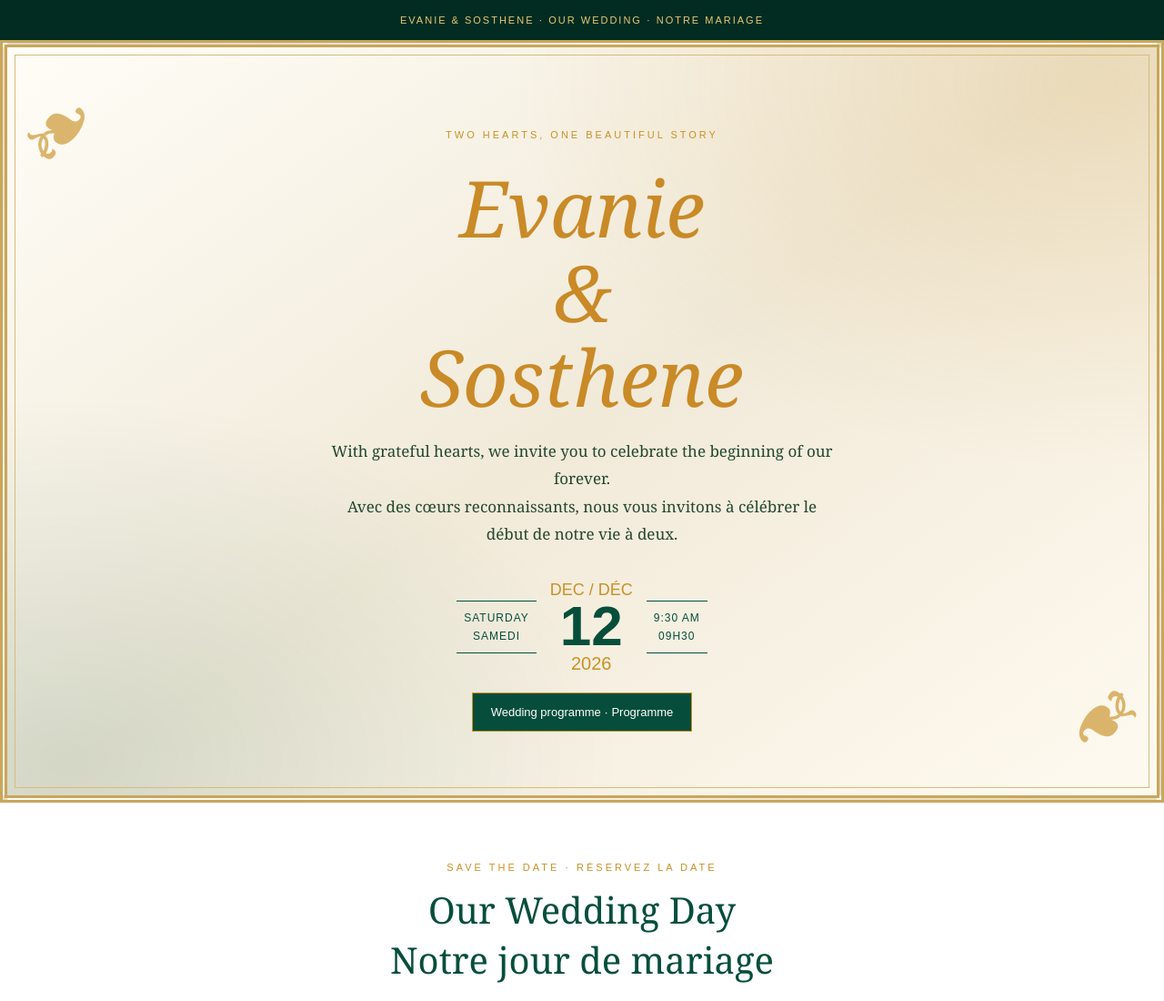
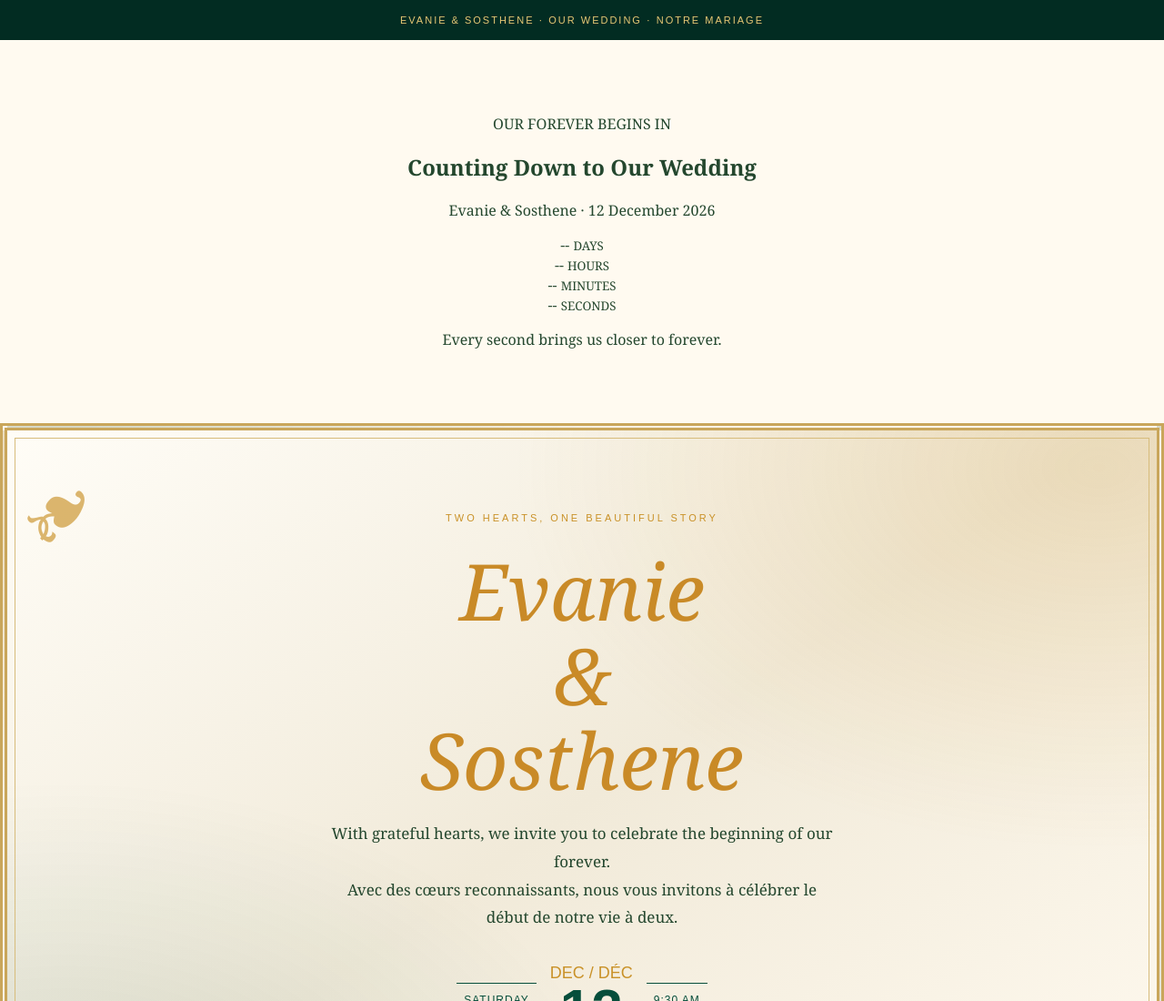
Before and after one commit to Nezybel/our-wedding, a plain HTML site: page index.html in a window 1280 px wide. Shown: the top 1100 px of the page at 91% size. Drawn offline with Linux system fonts and the light colour scheme.

Commit message:
Update index.html

```diff
--- a/index.html
+++ b/index.html
@@ -263,6 +263,36 @@
   </header>
 
   <main>
+
+<section class="countdown-section" id="countdown">
+  <p class="countdown-label">OUR FOREVER BEGINS IN</p>
+  <h2 class="countdown-title">Counting Down to Our Wedding</h2>
+  <p class="countdown-subtitle">Evanie &amp; Sosthene · 12 December 2026</p>
+
+  <div class="countdown-timer">
+    <div class="countdown-unit">
+      <span id="count-days">--</span>
+      <small>DAYS</small>
+    </div>
+    <div class="countdown-unit">
+      <span id="count-hours">--</span>
+      <small>HOURS</small>
+    </div>
+    <div class="countdown-unit">
+      <span id="count-minutes">--</span>
+      <small>MINUTES</small>
+    </div>
+    <div class="countdown-unit">
+      <span id="count-seconds">--</span>
+      <small>SECONDS</small>
+    </div>
+  </div>
+
+  <p class="countdown-message" id="countdown-message">
+    Every second brings us closer to forever.
+  </p>
+</section>
+
     <section class="hero">
       <div class="eyebrow">Two hearts, one beautiful story</div>
       <h1>Evanie<br>&amp;<br>Sosthene</h1>
```
